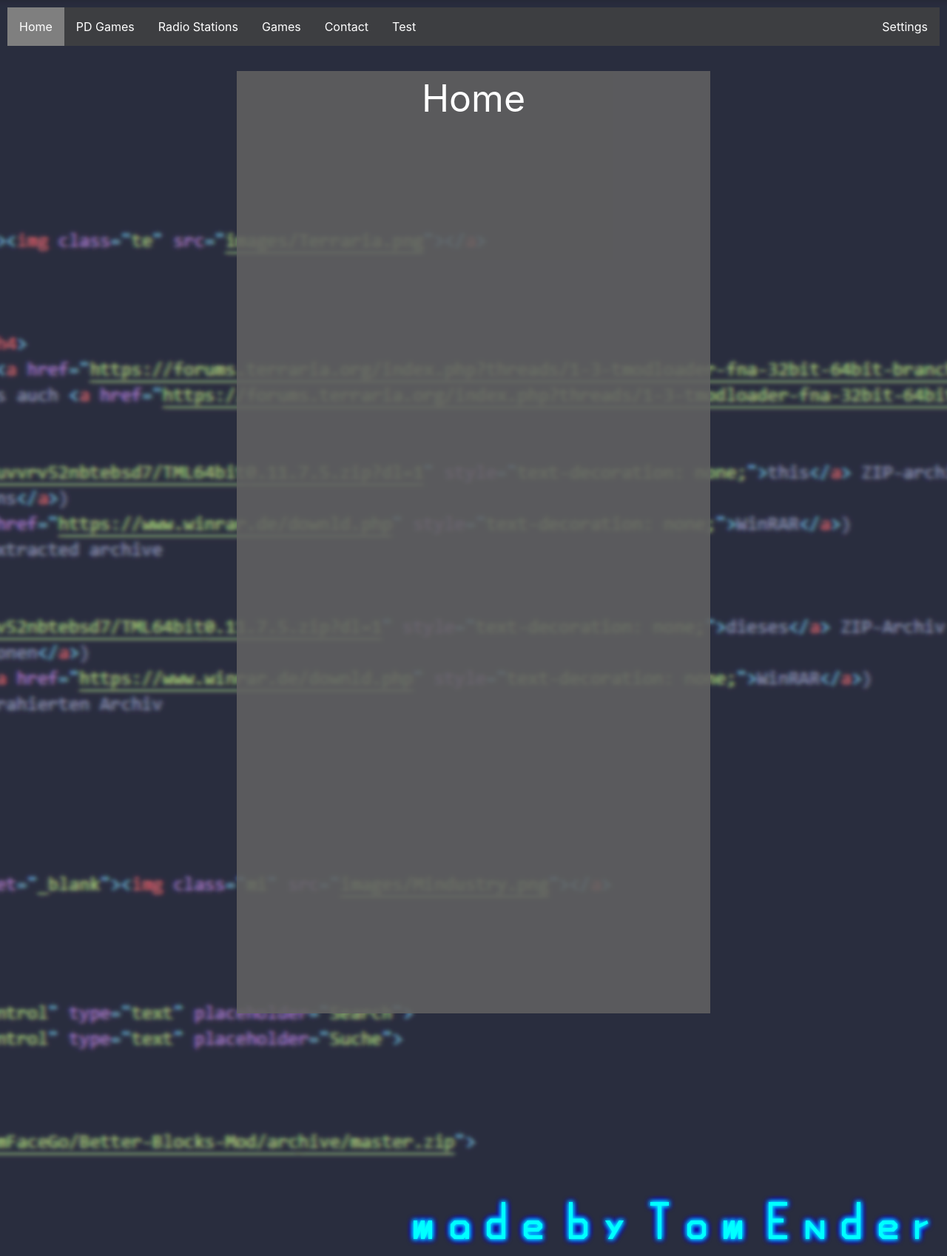
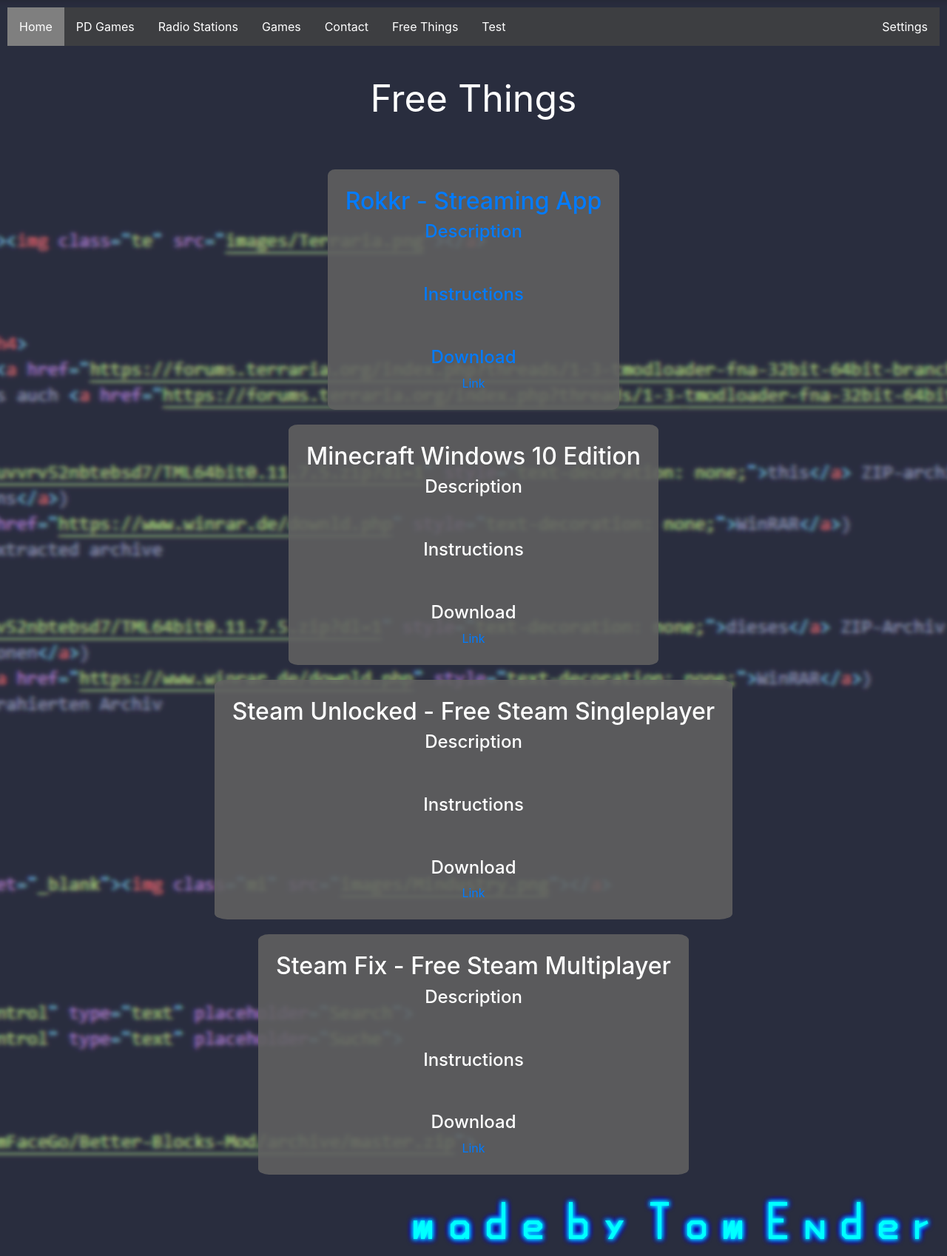
Before and after one commit to Temder/Homepage, a PHP site: page / in a window 1280 px wide. Shown: the whole page at 74% size. Run offline with PHP 8.4, Linux system fonts and the light colour scheme; some libraries are stand-ins or nearby versions.

Commit message:
free stuff

```diff
--- a/includes/app.php
+++ b/includes/app.php
@@ -1,4 +1,4 @@
-<div class="p-2 box">
+<div class="p-4 box">
     <h2 id="heading"><?=$app_names[$i]?></h2>
     <img src="images/<?=$app_picture_paths[$i]?>">
     <p class="lang de"><?=$app_descriptions_de[$i]?></p>
--- /dev/null
+++ b/includes/free.php
@@ -0,0 +1,28 @@
+<div class="p-4 box">
+    <div class="lang de" style="text-align: left;">
+        <h2>
+            <img style="float: right;" src="<?=$free_picture_paths[$i]?>" />
+            <?=$free_names_de[$i]?>
+        </h2><br />
+        <h4>Beschreibung</h4>
+        <div><?=$free_descriptions_de[$i]?></div><br />
+        <h4>Anleitung</h4>
+        <?=$free_instructions_de[$i]?><br />
+        <h4>Download</h4>
+        <a <?php if ($free_download_urls[$i] != "") {echo("href='$free_download_urls[$i]'");} ?>
+            onmouseover="scaleImageUp('freeImg<?=$free_count[$i]?>')"
+                onfocus="scaleImageUp('freeImg<?=$free_count[$i]?>'), scrollToObject('freeImg<?=$free_count[$i]?>')"
+             onmouseout="scaleImageDown('freeImg<?=$free_count[$i]?>')"
+             onfocusout="scaleImageDown('freeImg<?=$free_count[$i]?>')">
+            <img id="freeImg<?=$free_count[$i]?>" src="images/android.png" />
+    </div>
+    <div class="lang en">
+        <h2><?=$free_names_en[$i]?></h2>
+        <h4>Description</h4>
+        <?=$free_descriptions_en[$i]?><br /><br />
+        <h4>Instructions</h4>
+        <?=$free_instructions_en[$i]?><br /><br />
+        <h4>Download</h4>
+        <a href="<?=$free_download_urls[$i]?>">Link</a>
+    </div>
+</div>
--- a/includes/header.php
+++ b/includes/header.php
@@ -9,7 +9,7 @@
 </svg>
 
 <div class="nav noselect">
-    <ul>
+    <ul id=navList>
         <li tabindex="1" data-rel="1" class="left active">Home</li>
         <li tabindex="2" data-rel="2" class="left">PD Games</li>
         <li tabindex="3" data-rel="3" class="left lang en">Radio Stations</li>
@@ -18,9 +18,11 @@
         <li tabindex="4" data-rel="4" class="left lang de">Spiele</li>
         <li tabindex="5" data-rel="5" class="left lang en">Contact</li>
         <li tabindex="5" data-rel="5" class="left lang de">Kontakt</li>
-        <li tabindex="6" data-rel="6" class="left">Test</li>
-        <li tabindex="7" data-rel="7" class="right lang en">Settings</li>
-        <li tabindex="7" data-rel="7" class="right lang de">Einstellungen</li>
+        <li tabindex="6" data-rel="6" class="left lang en">Free Things</li>
+        <li tabindex="6" data-rel="6" class="left lang de">Kostenlose Dinge</li>
+        <li tabindex="7" data-rel="7" class="left">Test</li>
+        <li tabindex="8" data-rel="8" class="right lang en">Settings</li>
+        <li tabindex="8" data-rel="8" class="right lang de">Einstellungen</li>
     </ul>
 </div>
 
--- a/includes/section.php
+++ b/includes/section.php
@@ -30,6 +30,11 @@
                         include("./includes/contact.php");
                     }
                 }
+                if ($section_names[0] == "Free Things") {
+                    for ($i=0; $i < count($free_count); $i++) {
+                        include("./includes/free.php");
+                    }
+                }
                 if ($section_names[0] == "Test") {
                     for ($i=0; $i < count($test_count); $i++) {
                         include("./includes/test.php");
--- a/index.php
+++ b/index.php
@@ -48,6 +48,7 @@
                                     "Malen Sie Bilder oder erschaffen Sie Städte.",
                                     "Sammeln Sie die herunterfallenden Gegenstände schnell ein.",
                                     "Wie weit kommen Sie?"];
+
             $app_download_urls_android =   ["https://github.com/Temder/Homepage/releases/download/SC/SuperCode.apk",
                                             "https://github.com/Temder/Homepage/releases/download/JJ/JumpJump.apk",
                                             "https://github.com/Temder/Homepage/releases/download/JJ2/JumpJump2.apk",
@@ -107,6 +108,7 @@
             $game_picture_scales = ["mc",
                                     "te",
                                     "mi"];
+
             $game_urls =   ["https://www.minecraft.net/",
                             "https://terraria.org/",
                             "https://mindustrygame.github.io/"];
@@ -153,10 +155,54 @@
 
 
 
+            // Free Stuff
+
+            $section_names = ["Free Things", "Kostenlose Dinge"];
+
+            $free_count =    ["1",                      "2",                            "3",                                                "4"];
+            $free_names_en = ["Rokkr - Streaming App",  "Minecraft Windows 10 Edition", "Steam Unlocked - Free Steam Singleplayer",         "Steam Fix - Free Steam Multiplayer"];
+            $free_names_de = ["Rokkr - Streaming App",  "Minecraft Windows 10 Edition", "Steam Unlocked - Kostenloser Steam Einzelspieler", "Steam Fix - Kostenloser Steam Mehrspieler"];
+
+            $free_picture_paths = ["images/rokkr.png", "", "", ""];
+
+            $free_descriptions_en = ["",
+                                     "",
+                                     "",
+                                     ""];
+            $free_descriptions_de = ["Mit Rokkr haben Sie das Angebot<br />von vielen bekannten Streaming Diensten<br />wie Netflix in einer App im Überblick",
+                                     "",
+                                     "",
+                                     ""];
+            $free_instructions_en = ["",
+                                     "",
+                                     "",
+                                     ""];
+            $free_instructions_de = ["<ul style='list-style-type: decimal;'><li>Laden Sie sich die modifizierte App herunter. (Sie wurde modifiziert<br /> um die Begrenzung von einer Stunde streamen am Tag aufzuheben.)</li>
+                                      <li>Öffnen Sie die App und geben Sie eine sogenannte Bundle-URL ein: huhu.to, oha.to</li>
+                                      <li>Nun steht ihnen eine große Auswahl an Filmen, Serien und Fernsehsendern zur Verfügung.</li></ul>",
+                                     "",
+                                     "",
+                                     ""];
+
+            $free_download_urls = ["https://www.dropbox.com/s/srp37et256ua7yz/Rokkr_Mod.apk?dl=1",
+                                   "",
+                                   "",
+                                   ""];
+
+            $hide_section = true;
+
+            include("./includes/section.php");
+
+
+
             // Footer
 
             include("./includes/footer.php");
         ?>
+
+    <script id="__bs_script__">//<![CDATA[
+    document.write("<script async src='http://HOST:3000/browser-sync/browser-sync-client.js?v=2.27.5'><\/script>".replace("HOST", location.hostname));
+    //]]></script>
     </body>
 
     <?php include("./includes/foot.php"); ?>
--- a/styles.css
+++ b/styles.css
@@ -102,7 +102,7 @@
         z-index: 1;
     }
 
-    ul {
+    #navList {
         list-style-type: none;
         margin: 0;
         padding: 0;
@@ -124,7 +124,7 @@
         background-color: rgb(90, 90, 90);
     }
 
-    div ul li:focus:not(.active) {
+    #navList li:focus:not(.active) {
         background-color: rgb(90, 90, 90);
     }
 
@@ -142,7 +142,10 @@
         cursor: pointer;
     }
 
-    section:nth-of-type(1) {
+    section:last-of-type
+    /*nth-of-type(1)*/
+
+    {
         display: block;
     }
 
@@ -150,8 +153,8 @@
         position: absolute;
         background: #616161e0;
         display: none;
-        left: clamp(0%, 25vw, 100%);
-        right: clamp(0%, 25vw, 100%);
+        left: clamp(0%, 20vw, 100%);
+        right: clamp(0%, 20vw, 100%);
         min-height: 75vh;
         padding-bottom: 5vh;
         color: #fff;
@@ -168,7 +171,7 @@
         .nav {
             display: none;
         }
-        ul {
+        #navList {
             background-color: rgba(66, 66, 66, 1);
         }
         .left,
```
Also changed, not shown: images/rokkr.png (added), indexe.html (renamed from index.html).
